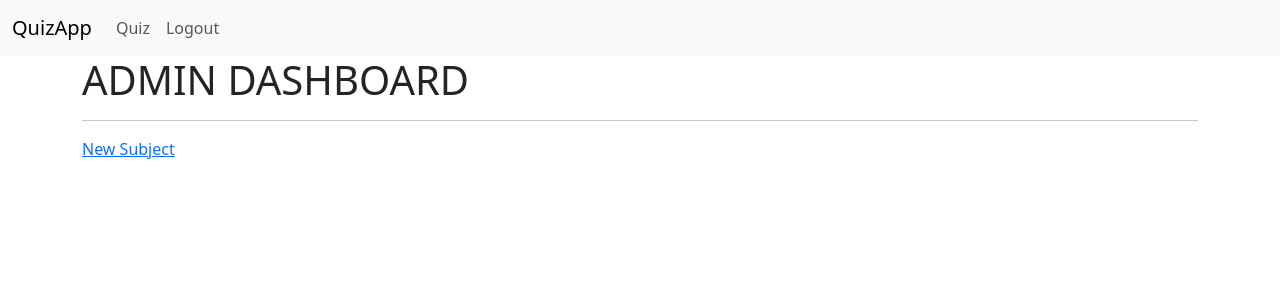
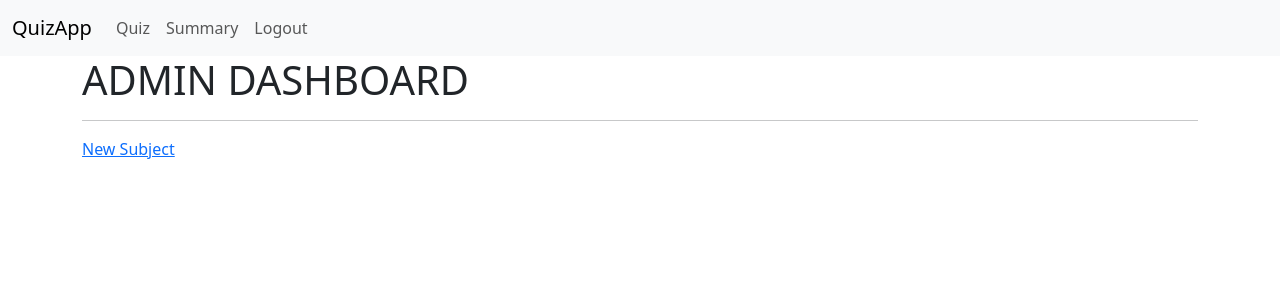
Before and after one commit to its403/quiz_app_v1, a Flask app: page /admin in a window 1280 px wide. Shown: the top 300 px of the page. Run offline with Flask 3, Linux system fonts and the light colour scheme; the visitor is signed in with stand-in values (Sample User, id 1); data comes from the database, SQL or seed files in the repository; data that the repository does not hold is empty.

Commit message:
Added summary page and route for admin

```diff
--- a/routes.py
+++ b/routes.py
@@ -580,3 +580,10 @@ def delete_question_post(id):
 
     flash("Question deleted successfully!")
     return redirect(url_for("quiz"))
+
+
+# Summary
+@app.route("/admin/summary")
+@admin_required
+def admin_summary():
+    return render_template("admin/summary.html")
--- /dev/null
+++ b/templates/admin/summary.html
@@ -0,0 +1,5 @@
+{% extends 'layout.html' %}
+
+{% block content %}
+    <h1>Summary Page</h1>
+{% endblock %}
--- a/templates/navbar.html
+++ b/templates/navbar.html
@@ -10,6 +10,9 @@
                 {% if "user_id" in session %}
                 <li class="nav-item">
                     <a class="nav-link" href="{{ url_for('quiz') }}">Quiz</a>
+                </li>
+                <li class="nav-item">
+                    <a class="nav-link" href="{{ url_for('admin_summary') }}">Summary</a>
                 </li>
                 <li class="nav-item">
                     <a class="nav-link" href="{{ url_for('logout') }}">Logout</a>
```
